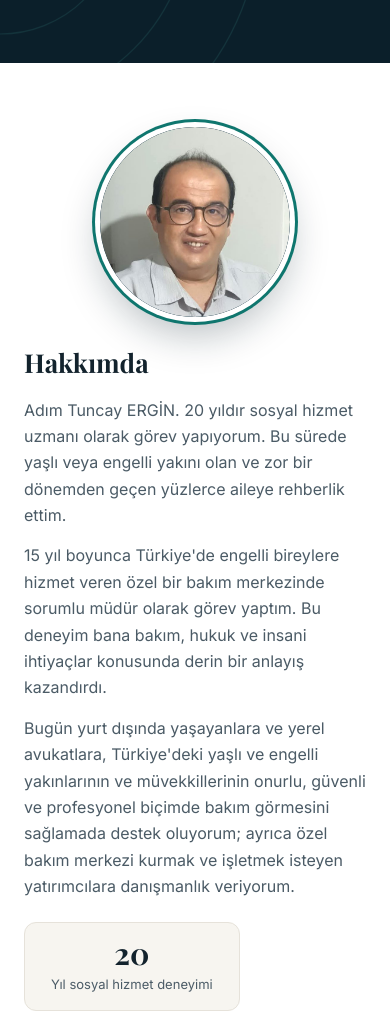
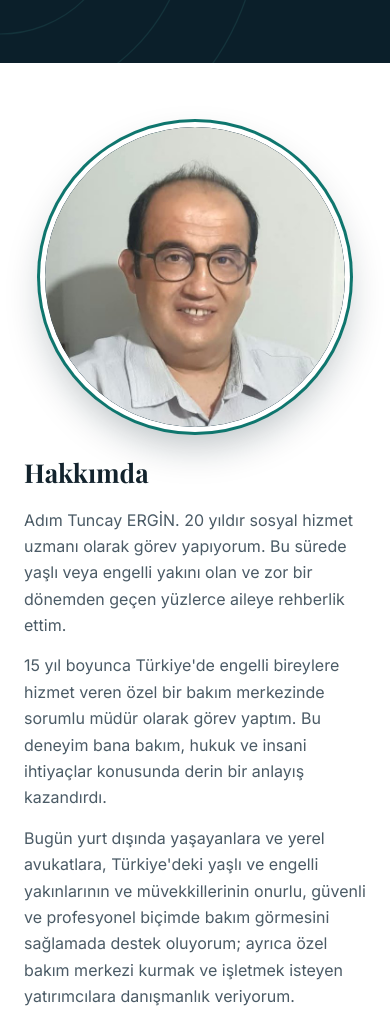
Before and after one commit to tunc1978/tuncayergin-site, a plain HTML site: page index.html in a window 390 px wide. Shown: the part 606-1620 px from the top of the page. Drawn offline with nearby package versions, Linux system fonts and the light colour scheme.

Commit message:
Add files via upload

```diff
--- a/index.html
+++ b/index.html
@@ -62,8 +62,8 @@ header.top .wrap{display:flex;align-items:center;justify-content:space-between;g
 section{padding:84px 0}
 h2{font-family:var(--serif);font-size:clamp(26px,3.4vw,36px);margin:0 0 18px;line-height:1.2}
 
-.about .grid{display:grid;grid-template-columns:240px 1fr;gap:56px;align-items:center}
-.avatar{width:190px;height:190px;border-radius:50%;background:var(--navy2);display:grid;place-items:center;margin:0 auto;box-shadow:0 0 0 5px #fff,0 0 0 8px var(--blue),0 18px 38px rgba(11,31,42,.28)}
+.about .grid{display:grid;grid-template-columns:300px 1fr;gap:48px;align-items:center}
+.avatar{width:260px;height:260px;border-radius:50%;background:var(--navy2);display:grid;place-items:center;margin:0 auto;box-shadow:0 0 0 5px #fff,0 0 0 8px var(--blue),0 18px 38px rgba(11,31,42,.28)}
 .avatar{overflow:hidden}
 .avatar img{width:100%;height:100%;object-fit:cover;display:block;border-radius:50%}
 .about p{margin:0 0 14px;color:var(--muted);max-width:68ch}
@@ -106,6 +106,11 @@ h2{font-family:var(--serif);font-size:clamp(26px,3.4vw,36px);margin:0 0 18px;lin
 footer{border-top:1px solid var(--line);padding:26px 0;text-align:center;font-size:13.5px;color:var(--muted)}
 footer p{margin:2px 0}
 
+@media (max-width:1000px){
+  .about .grid{grid-template-columns:1fr;gap:30px;justify-items:center}
+  .about .grid>div:last-child{width:100%}
+  .avatar{width:min(78vw,300px);height:min(78vw,300px)}
+}
 @media (max-width:860px){
   .about .grid{grid-template-columns:1fr;gap:30px}
   .cards{grid-template-columns:1fr}
@@ -142,7 +147,7 @@ footer p{margin:2px 0}
 
 <section class="about" id="about">
   <div class="wrap grid">
-    <div class="avatar"><img src="avatar.jpg" alt="Tuncay ERGİN – Sosyal Hizmet Uzmanı" width="190" height="190" loading="lazy"></div>
+    <div class="avatar"><img src="avatar.jpg" alt="Tuncay ERGİN – Sosyal Hizmet Uzmanı" width="260" height="260" loading="lazy"></div>
     <div>
       <h2 data-i="aboutH"></h2>
       <p data-i="about1"></p>
```
